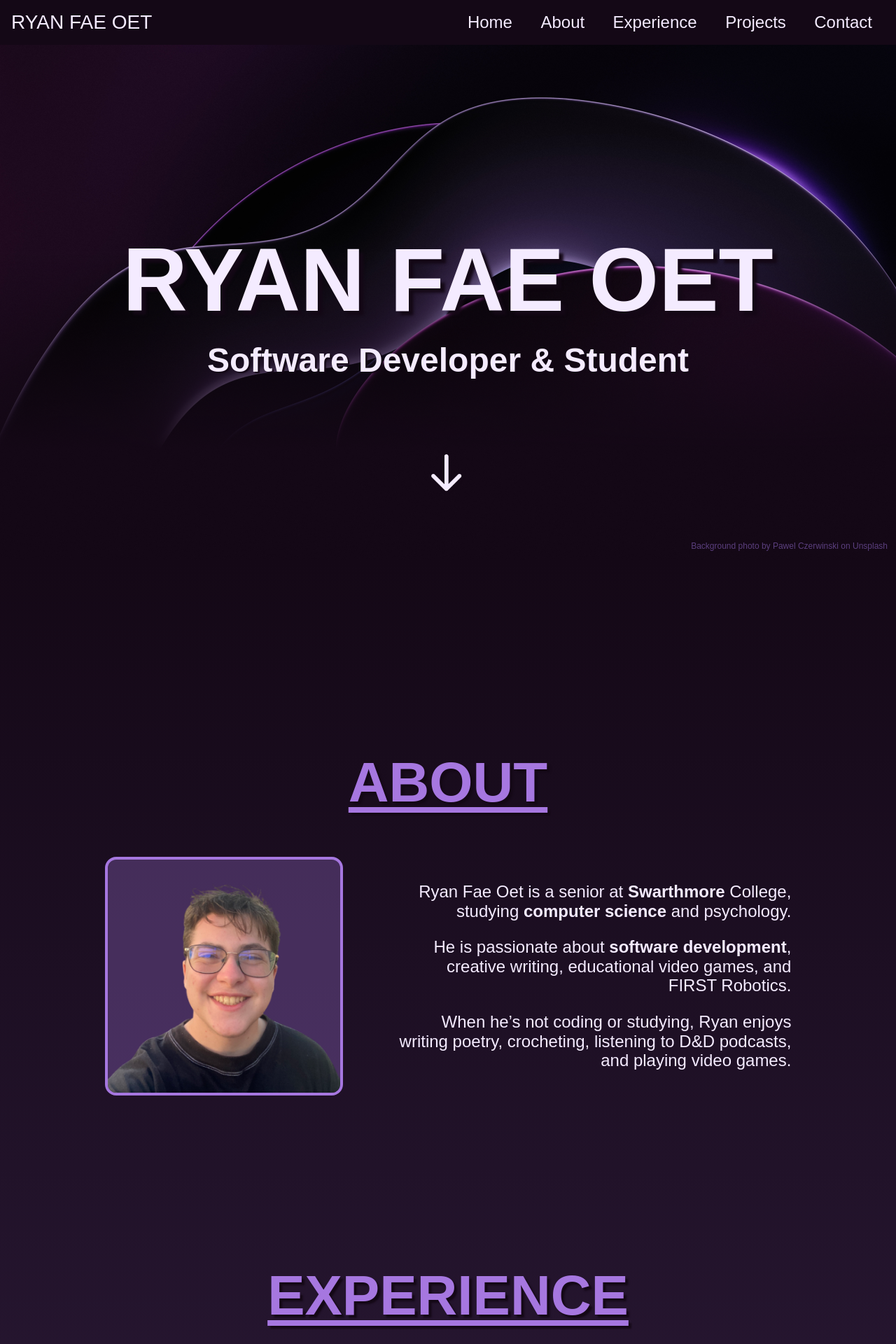
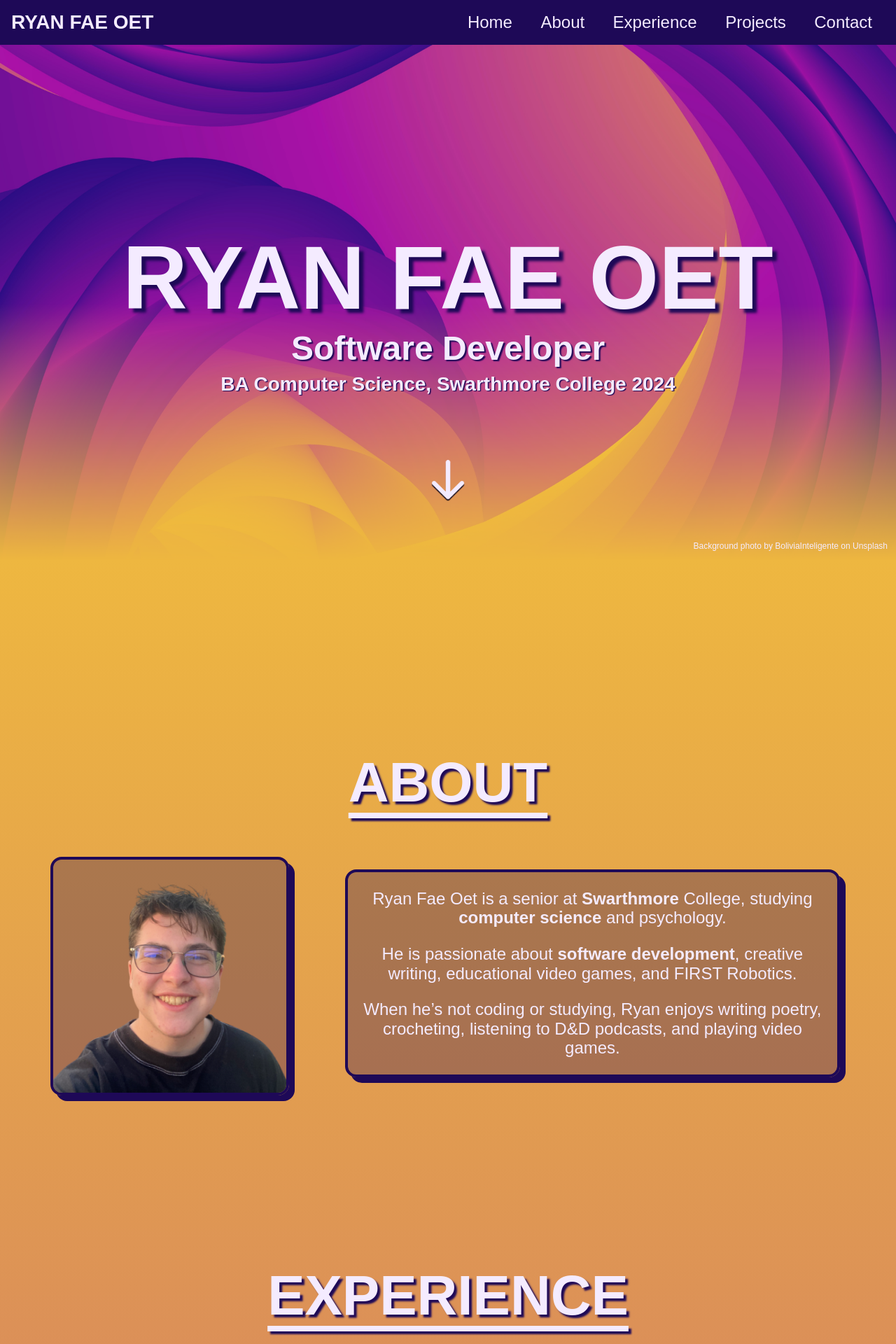
Before and after one commit to Num3ra1s/Portfolio-Website, a Flask app: page / in a window 1280 px wide. Shown: the top 1920 px of the page at 70% size. Run offline with Flask 3, Linux system fonts and the light colour scheme; some libraries are stand-ins or nearby versions; some web fonts are replaced.

Commit message:
Redesigned aesthetic

```diff
--- a/static/index.js
+++ b/static/index.js
@@ -23,24 +23,12 @@ navLinks.forEach(link => {
 
 // Change image to emphasized on hover
 function emphasize(img) {
- if(img.id === "github") {
-  img.src = "static/images/github-emphasis.png";
- } else if(img.id === "linkedin") {
-  img.src = "static/images/linkedin-emphasis.png";
- } else if(img.id === "mail") {
-  img.src = "static/images/mail-emphasis.png";
- }
+ img.classList.add("fa-beat")
 }
 
 // Change image to deemphasized after hovering
 function deemphasize(img) {
-  if(img.id === "github") {
-   img.src = "static/images/github.png";
-  } else if(img.id === "linkedin") {
-   img.src = "static/images/linkedin.png";
-  } else if(img.id === "mail") {
-   img.src = "static/images/mail.png";
-  }
+  img.classList.remove("fa-beat")
 }
 
 // Add the sticky class to the navbar when you reach its scroll position. Remove "sticky" when you leave the scroll position
@@ -55,7 +43,3 @@ function stickyNav() {
     navbar.classList.remove("sticky");
   }
 }
-
-function test() {
-  console.log("test");
-}
--- a/static/style.css
+++ b/static/style.css
@@ -21,11 +21,19 @@ LICENSE file in the root directory of this source tree.  */
   --fw-semibold: 600;
   --fw-bold: 700;
 
-  --clr-light: #F4EBFF;
+  /* --clr-light: #F4EBFF;
   --clr-dark: #140816;
   --clr-accent: #A677E0;
   --clr-accent-transparent: #a677e04d;
-  --clr-gradient-light: #5B3F7E;
+  --clr-gradient-light: #5B3F7E; */
+
+  --clr-light: #F4EBFF;
+  --clr-dark: #1E0957;
+  --clr-accent: #1E0957;
+  --clr-accent2: #EEB740;
+  --clr-accent-transparent: #1E09574d;
+  --clr-gradient-top: #EEB740;
+  --clr-gradient-bottom: #A012A4;
 
   --fs-h1: 8rem;
   --fs-h2: 5rem;
@@ -102,6 +110,16 @@ LICENSE file in the root directory of this source tree.  */
     font-size: var(--fs-h2);
   }
 
+  /* Home Section */
+
+  body > .home {
+    grid-template-rows: 20fr auto 5fr 5fr 5fr 5fr 5fr;
+  }
+
+  .home > .home__title {
+    margin: 0 0.7em;
+  }
+
   /* About Section */
 
   .section__wrapper > .about__body {
@@ -116,7 +134,11 @@ LICENSE file in the root directory of this source tree.  */
     order: 2;
   }
 
-  .about__body > .about__text {
+  .about__body > .card {
+    width: 20rem;
+  }
+
+  .card__wrapper > .about__text {
     text-align: center;
     width: auto;
     order: 1;
@@ -170,7 +192,8 @@ img {
 }
 
 .content__wrapper {
-  background: linear-gradient(var(--clr-dark), var(--clr-gradient-light));
+  /* background: linear-gradient(var(--clr-dark), var(--clr-gradient-light)); */
+  background: linear-gradient(var(--clr-gradient-top), var(--clr-gradient-bottom));
   padding: 2rem;
 }
 
@@ -178,9 +201,9 @@ img {
   margin: 1.5em 0 0.75em 0;
   padding-top: 1.5em;
   text-align: center;
-  color: var(--clr-accent);
+  color: var(--clr-light);
   text-decoration: underline;
-  text-underline-offset: 0.1em;
+  text-underline-offset: 0.2em;
 }
 
 .card {
@@ -223,7 +246,7 @@ img {
   font-size: var(--fs-body);
   color: var(--clr-dark);
   font-weight: var(--fw-bold);
-  background-color: var(--clr-accent);
+  background-color: var(--clr-accent2);
   border-radius: 0.5em;
   padding: 0.25em 0.5em;
   margin: 0 0.3em 0.3em 0;
@@ -243,10 +266,10 @@ h4 {font-size: var(--fs-h4);}
 p {font-size: var(--fs-body);}
 
 a {color: var(--clr-light);}
-a:link {text-decoration: underline;}
-a:visited {text-decoration: underline;}
-a:hover {text-decoration: underline; color: var(--clr-accent);}
-a:active {text-decoration: underline;}
+a:link {text-decoration: none;}
+a:visited {text-decoration: none;}
+a:hover {text-decoration: none; color: var(--clr-accent2);}
+a:active {text-decoration: none;}
 
 /* Navigation */
 
@@ -266,7 +289,7 @@ a:active {text-decoration: underline;}
   margin: auto 0;
   grid-row-start: 1;
   grid-column-start: 1;
-  font-weight: var(--fw-reg);
+  font-weight: var(--fw-bold);
 }
 
 .nav__toggle {
@@ -366,17 +389,18 @@ a:active {text-decoration: underline;}
 /* Home Section */
 
 .home {
-  background-image: url(images/background.png);
+  background-image: url(images/background1.png);
   background-size: cover;
-  background-position: top;
+  background-position: bottom left;
+  /* background-position: left; */
   height: 100vh;
   display: grid;
   grid-template-columns: auto;
-  grid-template-rows: 32fr auto 8fr 8fr 8fr 8fr;
+  grid-template-rows: 34fr auto 5fr 5fr 8fr 8fr 8fr;
 }
 
 .home__title{
-  margin: 0 0.75em;
+  margin: 0 0.3em;
   padding: 0;
   text-align: center;
   grid-row-start: 2;
@@ -384,8 +408,8 @@ a:active {text-decoration: underline;}
   align-self: center;
 }
 
-.home__subtitle {
-  margin: 0 0.75em;
+.home__subtitle1, .home__subtitle2 {
+  margin: 0 0.3em;
   padding: 0;
   text-align: center;
   grid-row-start: 3;
@@ -393,15 +417,19 @@ a:active {text-decoration: underline;}
   align-self: center;
 }
 
+.home__subtitle2 {
+  grid-row-start: 4;
+}
+
 .arrow__link {
   width: 3rem;
-  grid-row-start: 5;
+  grid-row-start: 6;
   justify-self: center;
   align-self: center;
 }
 
 .attribution {
-  grid-row-start: 6;
+  grid-row-start: 7;
   justify-self: end;
   align-self: flex-end;
   margin: 0;
@@ -426,12 +454,12 @@ a:active {text-decoration: underline;}
   height: 30%;
   border: solid 0.25rem var(--clr-accent);
   border-radius: 1rem;
+  box-shadow: var(--bs);
   background-color: var(--clr-accent-transparent);
 }
 
 .about__text {
-  text-align: end;
-  width: 35rem;
+  text-align: center;
   margin: auto 0;
 }
 
@@ -472,9 +500,10 @@ a:active {text-decoration: underline;}
 }
 
 .resume {
-  display: flex;
+  /* display: flex;
   align-items: center;
-  gap: 1rem;
+  gap: 1rem; */
+  font-weight: var(--fw-bold);
 }
 
 /* Contact Section */
--- a/templates/index.html
+++ b/templates/index.html
@@ -11,7 +11,6 @@ LICENSE file in the root directory of this source tree.  -->
     <meta name="viewport" content="width=device-width, initial-scale=1.0">
     <title>Ryan Fae Oet Portfolio</title>
     <link rel="stylesheet" href="https://cdnjs.cloudflare.com/ajax/libs/normalize/7.0.0/normalize.min.css">
-    <link rel="stylesheet" href="https://cdnjs.cloudflare.com/ajax/libs/font-awesome/5.11.2/css/all.css" integrity="sha256-46qynGAkLSFpVbEBog43gvNhfrOj+BmwXdxFgVK/Kvc=" crossorigin="anonymous" />
     <link rel="preconnect" href="https://fonts.googleapis.com">
     <link rel="preconnect" href="https://fonts.gstatic.com" crossorigin>
     <link href="https://fonts.googleapis.com/css2?family=Amiko:wght@400;600;700&display=swap" rel="stylesheet">
@@ -41,9 +40,10 @@ LICENSE file in the root directory of this source tree.  -->
     <!-- Home -->
     <section class="home" id="home">
       <h1 class="home__title">RYAN FAE OET</h1>
-      <h3 class="home__subtitle">Software Developer & Student</h3>
+      <h3 class="home__subtitle1">Software Developer</h3>
+      <h4 class="home__subtitle2">BA Computer Science, Swarthmore College 2024</h3>
       <a class="arrow__link" href="#about"><img class="home__arrow" src="{{ url_for('static', filename= 'images/arrow.png') }}" alt="an arrow pointing down"></a>
-      <p class="attribution">Background photo by Pawel Czerwinski on Unsplash</p>
+      <p class="attribution">Background photo by BoliviaInteligente on Unsplash</p>
     </section>
 
     <div class="content__wrapper">
@@ -53,10 +53,14 @@ LICENSE file in the root directory of this source tree.  -->
           <h2 class="section__title">ABOUT</h2>
           <div class="about__body">
             <img class="about__image" src= "{{ url_for('static', filename= 'images/profile.png') }}">
-            <div class="about__text">
-              <p>Ryan Fae Oet is a senior at <strong>Swarthmore</strong> College, studying <strong> computer science </strong> and psychology.</p>
-              <p>He is passionate about <strong>software development</strong>, creative writing, educational video games, and FIRST Robotics. </p>
-              <p>When he’s not coding or studying, Ryan enjoys writing poetry, crocheting, listening to D&D podcasts, and playing video games.</p>
+            <div class="card">
+              <div class="card__wrapper">
+                <div class="about__text">
+                  <p>Ryan Fae Oet is a senior at <strong>Swarthmore</strong> College, studying <strong> computer science </strong> and psychology.</p>
+                  <p>He is passionate about <strong>software development</strong>, creative writing, educational video games, and FIRST Robotics. </p>
+                  <p>When he’s not coding or studying, Ryan enjoys writing poetry, crocheting, listening to D&D podcasts, and playing video games.</p>
+                </div>
+              </div>
             </div>
           </div>
         </div>
@@ -70,7 +74,7 @@ LICENSE file in the root directory of this source tree.  -->
             <div class="card">
               <div class="card__wrapper">
                 <p class="card__subtitle">June 2023 - Present</p>
-                <p class="card__title">Software Developer & Researcher • <a href="https://algoart.org/" target="_blank">Algoart.org</a></p>
+                <p class="card__title">Software Developer & Researcher • <a href="https://algoart.org/" target="_blank">Algoart.org →</a></p>
                 <p class="card__text">Worked on front-end and back-end of AlgoArt platform. Developed an API for scheduling server-side image generation of algorithmically drawn artwork. Designed clientside web pages and serverside database architecture. Collaborated on design of user interfaces.</p>
                 <ul class="card__skills">
                   <li class="skills__item">HTML</li>
@@ -96,7 +100,7 @@ LICENSE file in the root directory of this source tree.  -->
             <div class="card">
               <div class="card__wrapper">
                 <p class="card__subtitle">September 2021 - December 2022</p>
-                <p class="card__title">Computer Science Mentor • <a href="https://www.swarthmore.edu/computer-science/ninjas" target="_blank">Swarthmore College</a></p>
+                <p class="card__title">Computer Science Mentor • <a href="https://www.swarthmore.edu/computer-science/ninjas" target="_blank">Swarthmore College →</a></p>
                 <p class="card__text">Ran weekly study sessions for intermediate level computer science classes. Assisted students with debugging and identifying logical flaws in their code. Collaborated with other peer mentors to review and polish code and fortify understandings of necessary concepts.</p>
                 <ul class="card__skills">
                   <li class="skills__item">C</li>
@@ -110,7 +114,7 @@ LICENSE file in the root directory of this source tree.  -->
             <div class="card">
               <div class="card__wrapper">
                 <p class="card__subtitle">May 2020 - July 2020</p>
-                <p class="card__title">Game Design Fellow • <a href="https://www.snowbrightstudio.com/" target="_blank">Snowbright Studio</a></p>
+                <p class="card__title">Game Design Fellow • <a href="https://www.snowbrightstudio.com/" target="_blank">Snowbright Studio →</a></p>
                 <p class="card__text">Worked on game development team for a mobile application. Developed introduction and settings screens, implemented a dialogue system, and wrote technical documentation. Contributed to narrative writing for characters, game world, and lore.</p>
                 <ul class="card__skills">
                   <li class="skills__item">Unity</li>
@@ -175,7 +179,7 @@ LICENSE file in the root directory of this source tree.  -->
                 </div>
               </div>
             </div>
-            <a href="{{ url_for('static', filename= 'resume.pdf') }}" target="_blank"><p>View Full Resume</p></a>
+            <a href="{{ url_for('static', filename= 'resume.pdf') }}" target="_blank"><p class="resume">View Full Resume →</p></a>
           </div>
         </div>
       </section>
@@ -187,14 +191,15 @@ LICENSE file in the root directory of this source tree.  -->
           <div class="contact__body">
             <p class="contact__text">Ryan Fae Oet is looking for new opportunities! Send a message about potential work or just to chat!</p>
             <div class="socials">
-              <a href="https://github.com/Num3ra1s" target="_blank"><img class="social__icon" id="github" src="{{ url_for('static', filename= 'images/github.png') }}" alt="github logo" onmouseover="emphasize(this)" onmouseout="deemphasize(this)"></a>
-              <a href="https://www.linkedin.com/in/ryan-oet/" target="_blank"><img class="social__icon" id="linkedin" src="{{ url_for('static', filename= 'images/linkedin.png') }}" alt="linkedin logo" onmouseover="emphasize(this)" onmouseout="deemphasize(this)"></a>
-              <a href="mailto:ryanfaeoet@gmail.com" target="_blank"><img class="social__icon" id="mail" src="{{ url_for('static', filename= 'images/mail.png') }}" alt="mail icon" onmouseover="emphasize(this)" onmouseout="deemphasize(this)"></a>
+              <a href="https://github.com/Num3ra1s" target="_blank"><i id="github" class="fa-brands fa-github fa-5x" style="color: #eeb740;" onmouseover="emphasize(this)" onmouseout="deemphasize(this)"></i></a>
+              <a href="https://www.linkedin.com/in/ryan-oet/" target="_blank"><i id="linkedin" class="fa-brands fa-linkedin fa-5x" style="color: #eeb740;" onmouseover="emphasize(this)" onmouseout="deemphasize(this)"></i></a>
+              <a href="mailto:ryanfaeoet@gmail.com" target="_blank"><i id="mail" class="fa-solid fa-envelope fa-5x" style="color: #eeb740;" onmouseover="emphasize(this)" onmouseout="deemphasize(this)"></i></a>
             </div>
           </div>
         </div>
       </section>
     </div>
     <script src="{{ url_for('static', filename= 'index.js') }}"></script>
+    <script src="https://kit.fontawesome.com/a23a99a1fb.js" crossorigin="anonymous"></script>
   </body>
 </html>
```
Also changed, not shown: static/images/arrow.png, static/images/background1.jpg (added), static/images/background1.png (added).
